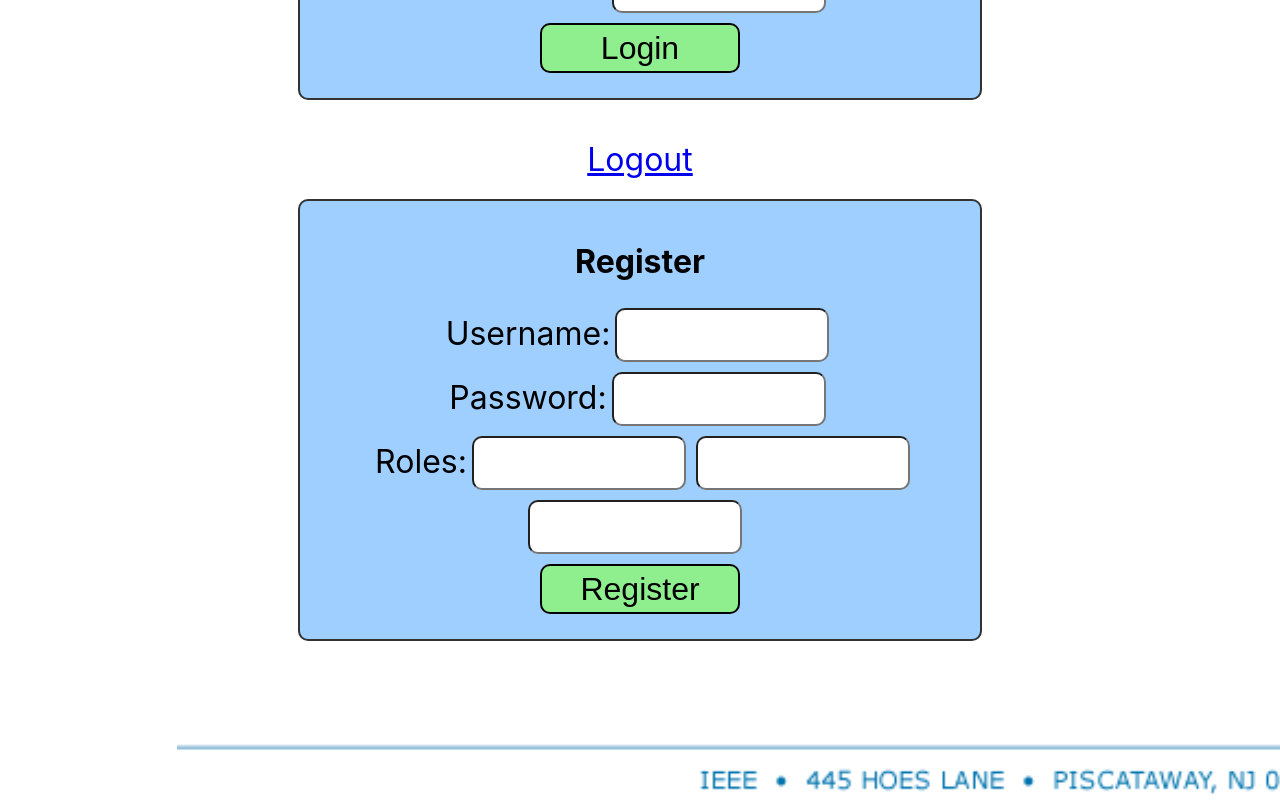
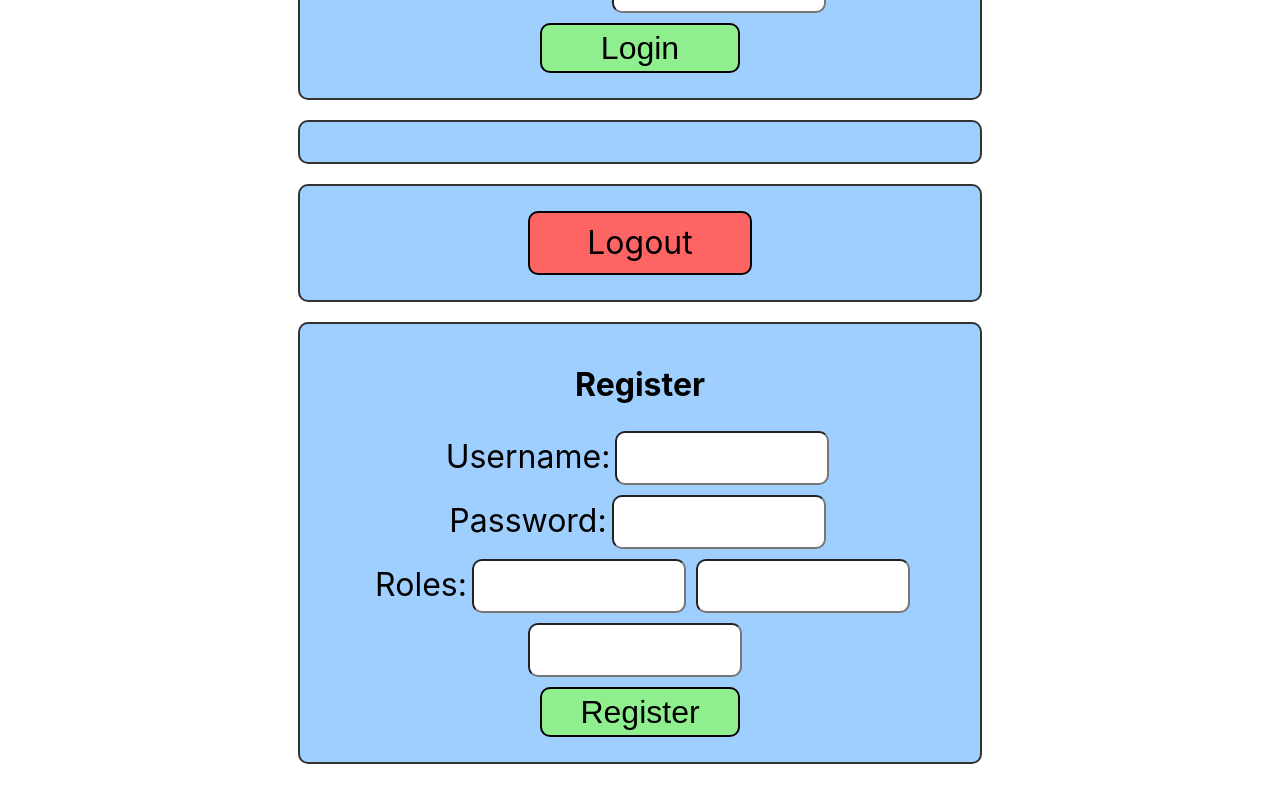
Before and after one commit to CharlieSwires/login, a React (Create React App) app in the folder login/src/main/webapp/hello/: page / in a window 1280 px wide. Shown: the part 440-1240 px from the top of the page. Built offline with nearby package versions, Linux system fonts and the light colour scheme.

Commit message:
fixed and <a href changed to a button

```diff
--- a/login/src/main/webapp/hello/src/App.js
+++ b/login/src/main/webapp/hello/src/App.js
@@ -19,6 +19,8 @@ const getErrorMessage = (status) => {
       return "Bad Request - The server could not understand the request.";
     case 401:
       return "Unauthorized - Authentication failed or user lacks necessary permissions.";
+   	case 302:
+      return "Found - but not successful.";
     case 403:
       return "Forbidden - The server understood the request, but refuses to authorize it.";
     case 404:
@@ -29,6 +31,8 @@ const getErrorMessage = (status) => {
       return `HTTP error! Status - ${status}`;
   }
 };
+
+
     const handleSubmit = async (e) => {
         e.preventDefault();
 try {
@@ -46,7 +50,10 @@ try {
     if (!response.ok) {
         // Handle non-successful response, e.g., throw an error or handle accordingly
       throw new Error(getErrorMessage(response.status));
-    }
+    } else {
+		console.error("Login Succeded!");
+		alert("Login Succeded!");
+	}
 
     // Parse the JSON response
     const data = await response.json();
@@ -78,14 +85,17 @@ try {
             roles: inputRoles2
         }),
     });
+	console.log("response.status ==" + response.status);
 
-    if (!response.ok) {
+    if (!response.ok || response.status === 302) {
         // Handle non-successful response, e.g., throw an error or handle accordingly
       throw new Error(getErrorMessage(response.status));
     }
 
     // Parse the JSON response
     const data = await response.json();
+	console.error("Registration Succeded!");
+	alert("Registration Succeded!");
     setUserRoles(inputRoles2);
 
 
@@ -122,6 +132,8 @@ try {
             </form>
             </div>
             <br />
+            <div className="form-container">
+
             {roles.length > 0 && (
                 <div>
                     <h2>User Roles:</h2>
@@ -132,12 +144,17 @@ try {
                     </ul>
                 </div>
                )}
+			</div>
+            <br />
+            <div className="form-container">
 
+        <a href="http://localhost:8882/login/api/V1/logout" style={{ display: 'inline-block', padding: '10px', backgroundColor: 'rgb(255, 100, 100)', color: 'black', textDecoration: 'none', textAlign: 'center', borderRadius: '10px',border: '2px solid black' }}>
+         Logout
+        </a>
+
+            </div>
             <br />
-            <a href="http://localhost:8882/login/api/V1/logout">Logout</a>
-            <br />
-            <br />
-                  <div className="form-container">
+            <div className="form-container">
 
                <h1>Register</h1>
             <form onSubmit={registerSubmit}>
```
